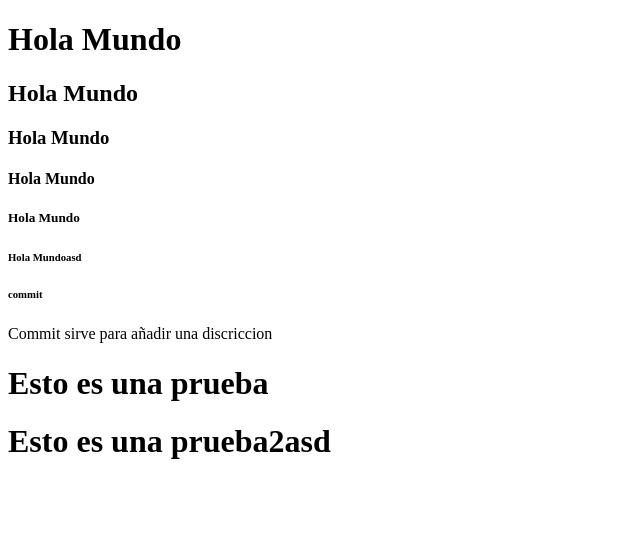
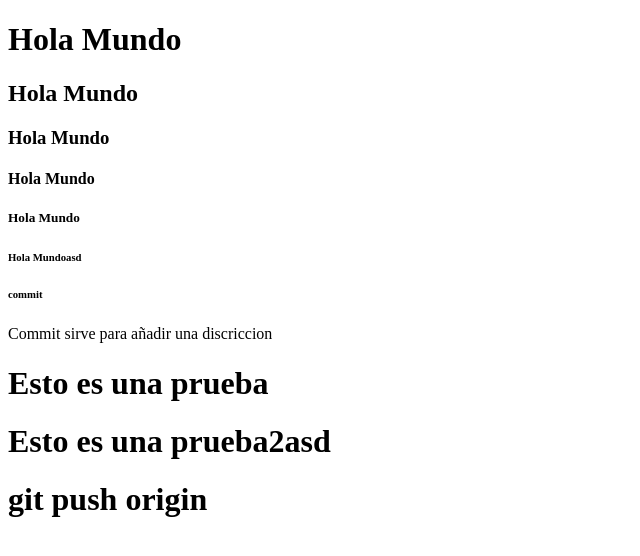
Before and after one commit to AnibalRam/EstructuraGit1, a plain HTML site: page Index.html in a window 1280 px wide. Shown: the whole page, without its empty margins (0-640 px from the left). Drawn offline with Linux system fonts and the light colour scheme.

Commit message:
Git push origin

```diff
--- a/Index.html
+++ b/Index.html
@@ -17,5 +17,6 @@
   <p> Commit sirve para añadir una discriccion</p>
   <h1> Esto es una prueba</h1>
   <h1> Esto es una prueba2asd</h1>
+  <h1> git push origin</h1>
 </body>
 </html>
```
